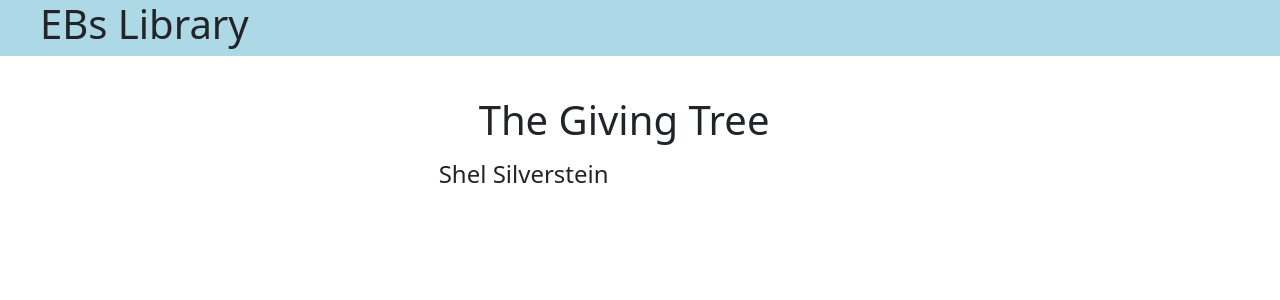
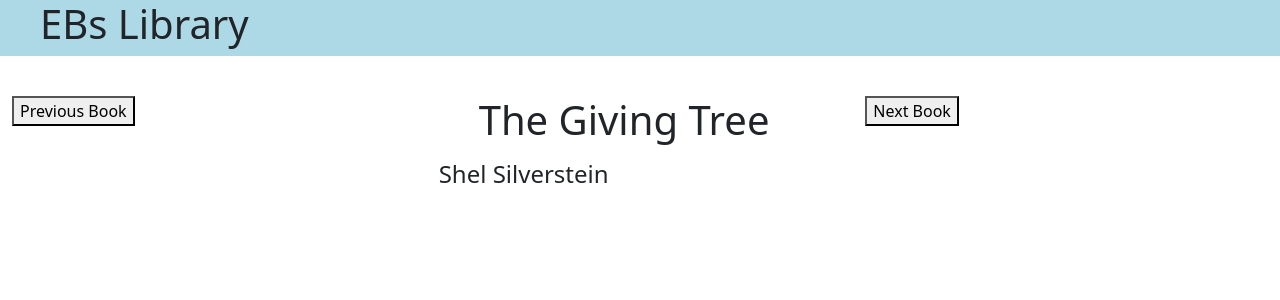
Before and after one commit to EbonyRiddick/DCC_Library_Project, a React (Create React App) app: page / in a window 1280 px wide. Shown: the top 300 px of the page. Built offline with nearby package versions, Linux system fonts and the light colour scheme.

Commit message:
completed navigation functions/ buttons to view next and previous book

```diff
--- a/src/components/App.jsx
+++ b/src/components/App.jsx
@@ -15,6 +15,31 @@
             bookNumber: 0
         };
     }
+
+    goToNextBook = () => {
+        let tempBookNumber = this.state.bookNumber;
+        tempBookNumber++;
+        if(tempBookNumber === this.books.length){
+            tempBookNumber= 0;
+        }
+
+        this.setState({
+            bookNumber:tempBookNumber
+        });
+    }
+
+    goToPreviousBook = () =>{
+        let tempBookNumber = this.state.bookNumber;
+        tempBookNumber--;
+        if(tempBookNumber < 0){
+            tempBookNumber = this.books.length -1;
+        }
+
+        this.setState({
+            bookNumber:tempBookNumber
+        });
+    }
+
     render(){
         return(
             <div className="container-fluid">
@@ -22,7 +47,7 @@
                 <div className="row">
                     <div className="col-md-4">
                     {/*Button here to move to previous book*/}
-
+                    <button onClick={this.goToPreviousBook}>Previous Book</button>
                     </div>
                     <div className="col-md-4">
                     {/*Display book with cover here*/}
@@ -30,7 +55,8 @@
                      <h4>{this.books[this.state.bookNumber].author} </h4>
                     </div>
                     <div className="col-md-4">
-                    {/*Button here to move to previous book*/}
+                    {/*Button here to move to next book*/}
+                    <button onClick={this.goToNextBook}>Next Book</button>
 
                     </div>
                 </div>
```
